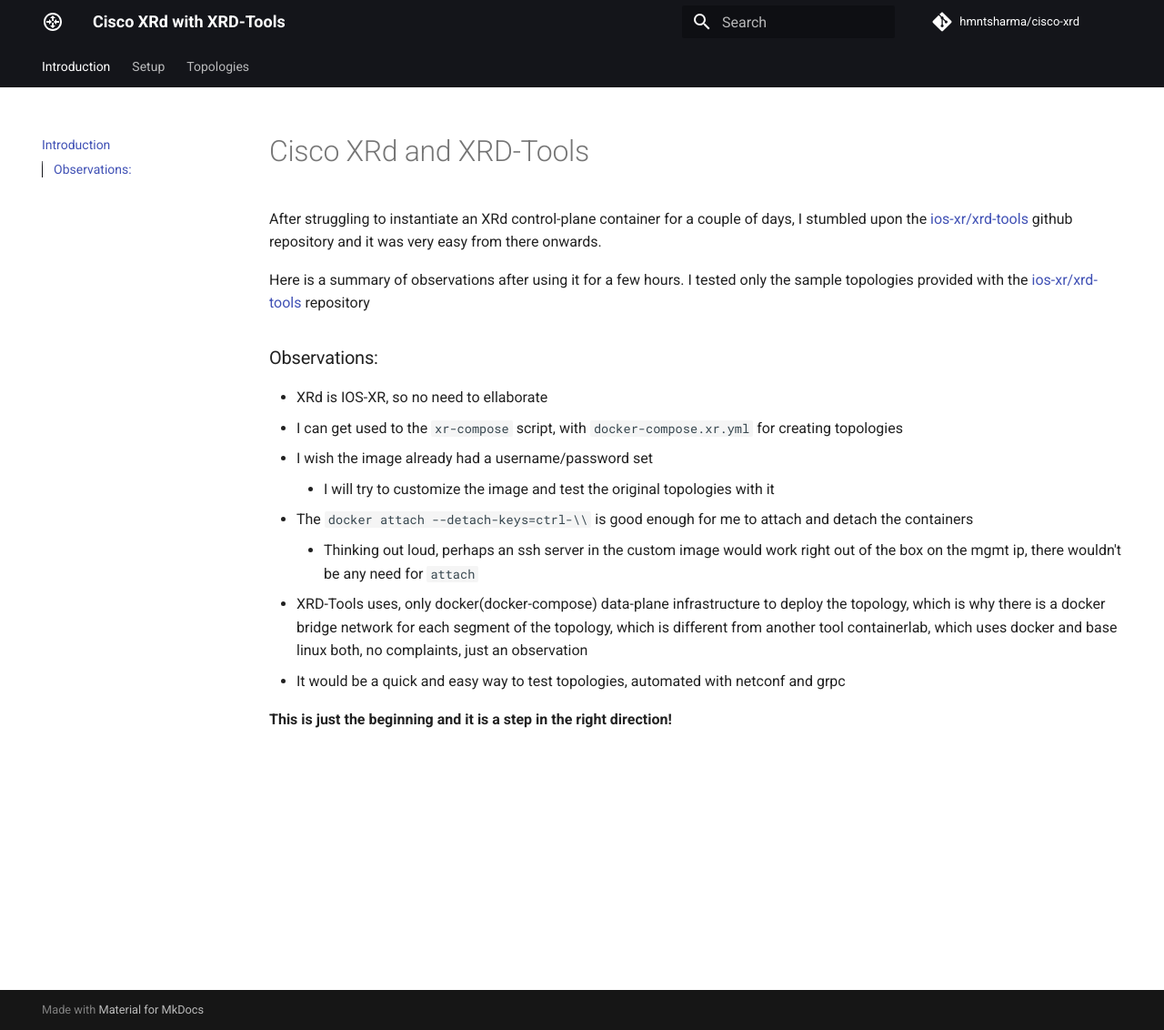
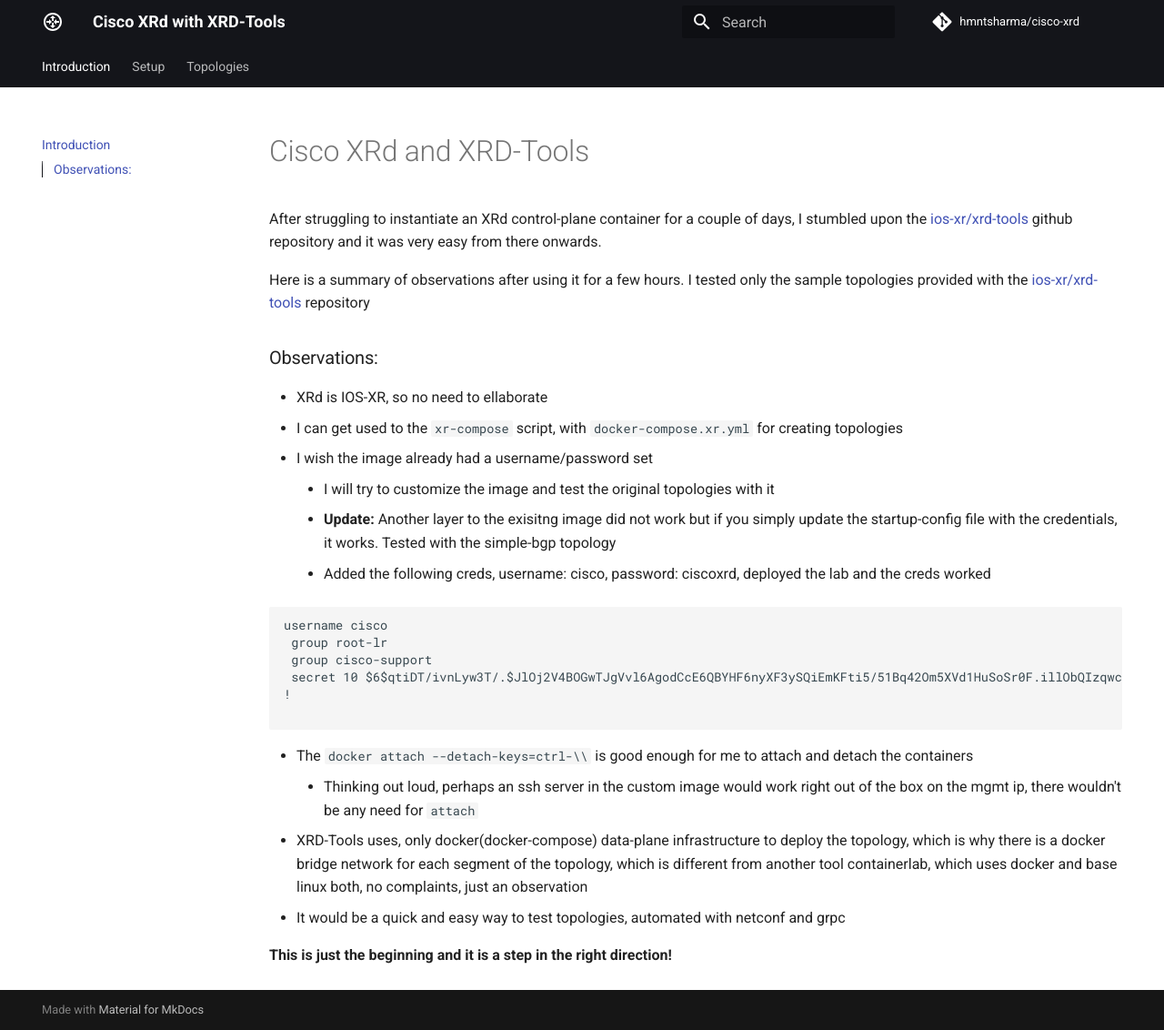
Before and after one commit to hmntsharma/cisco-xrd, an MkDocs documentation site: the page built from docs/index.md, in a window 1280 px wide and 1132 px high. Shown: the whole window at 91% size. Built offline with MkDocs 1.6.1 and Material for MkDocs 9.7.7, drawn with Linux system fonts in a browser that asks for light colours; comment, search, counter and statistics services are not loaded.

Commit message:
Update index.md

````diff
--- a/docs/index.md
+++ b/docs/index.md
@@ -9,6 +9,16 @@
 + I can get used to the ```xr-compose``` script, with ```docker-compose.xr.yml``` for creating topologies
 + I wish the image already had a username/password set
     + I will try to customize the image and test the original topologies with it
+    + **Update:** Another layer to the exisitng image did not work but if you simply update the startup-config file with the credentials, it works. Tested with the simple-bgp topology
+    + Added the following creds, username: cisco, password: ciscoxrd, deployed the lab and the creds worked
+```
+username cisco
+ group root-lr
+ group cisco-support
+ secret 10 $6$qtiDT/ivnLyw3T/.$JlOj2V4BOGwTJgVvl6AgodCcE6QBYHF6nyXF3ySQiEmKFti5/51Bq42Om5XVd1HuSoSr0F.illObQIzqwcrdR.
+!
+
+```
 + The `docker attach --detach-keys=ctrl-\\` is good enough for me to attach and detach the containers
     + Thinking out loud, perhaps an ssh server in the custom image would work right out of the box on the mgmt ip, there wouldn't be any need for `attach`
 + XRD-Tools uses, only docker(docker-compose) data-plane infrastructure to deploy the topology, which is why there is a docker bridge network for each segment of the topology, which is different from another tool containerlab, which uses docker and base linux both, no complaints, just an observation
````
